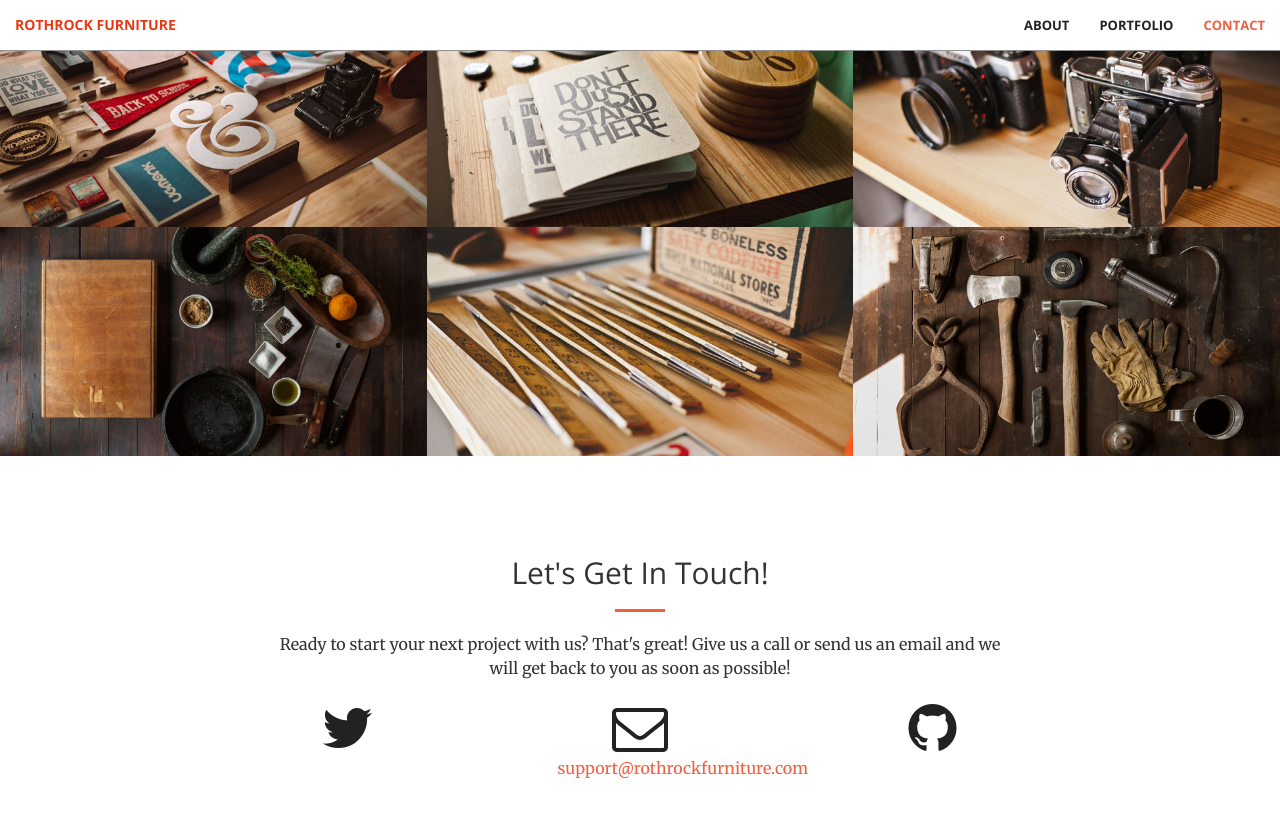
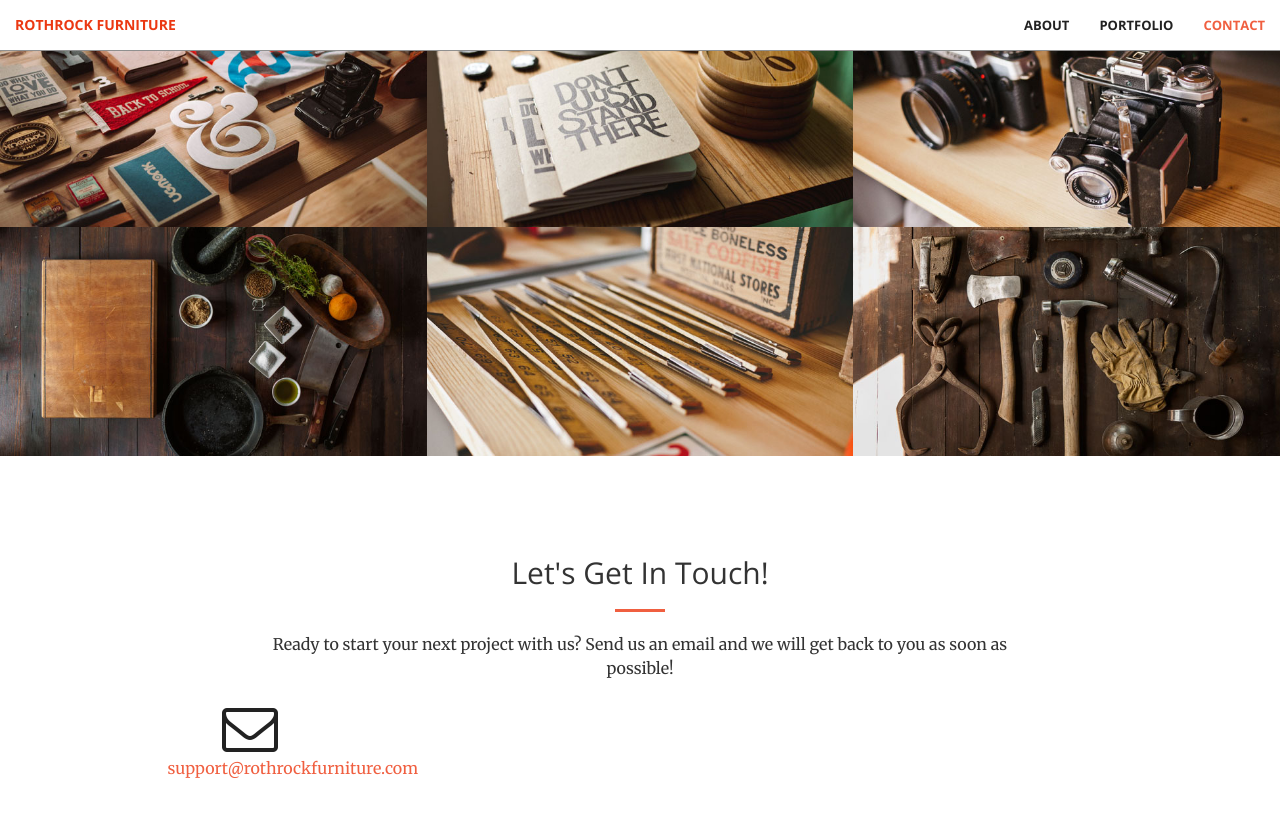
Before and after one commit to rothrockfurniture/rothrockfurniture.github.io, a Jekyll site: the page built from index.html, in a window 1280 px wide and 900 px high, scrolled down 1389 px. Shown: the top 817 px of the window. Built offline with Jekyll 4.4.1, drawn with Linux system fonts in a browser that asks for light colours.

Commit message:
Update contact.html

```diff
--- a/_includes/contact.html
+++ b/_includes/contact.html
@@ -4,26 +4,26 @@
             <div class="col-lg-8 col-lg-offset-2 text-center">
                 <h2 class="section-heading">Let's Get In Touch!</h2>
                 <hr class="primary">
-                <p>Ready to start your next project with us? That's great! Give us a call or send us an email and we will get back to you as soon as possible!</p>
+                <p>Ready to start your next project with us? Send us an email and we will get back to you as soon as possible!</p>
             </div>
-        <div class="col-lg-2 col-lg-offset-2 text-center">
+<!--         <div class="col-lg-2 col-lg-offset-2 text-center">
             <a href="https://twitter.com/{{ site.twitter_username }}">
                 <i class="fa fa-twitter fa-3x wow bounceIn" data-wow-delay=".1s"></i>
                 <p>{{ site.twitter_username }}</p>
             </a>
-        </div>
+        </div> -->
         <div class="col-lg-2 col-lg-offset-1 text-center">
             <a href="mailto:{{ site.email }}">
             <i class="fa fa-envelope-o fa-3x wow bounceIn" data-wow-delay=".1s"></i>
                 <p>{{ site.email }}</p>
             </a>
         </div>
-        <div class="col-lg-2 col-lg-offset-1 text-center">
+<!--         <div class="col-lg-2 col-lg-offset-1 text-center">
             <a href="https://github.com/{{ site.github_username }}">
             <i class="fa fa-github fa-3x wow bounceIn" data-wow-delay=".1s"></i>
                 <p>{{ site.github_username }}</p>
             </a>
-        </div>
+        </div> -->
 
     </div>
 </section>
```
